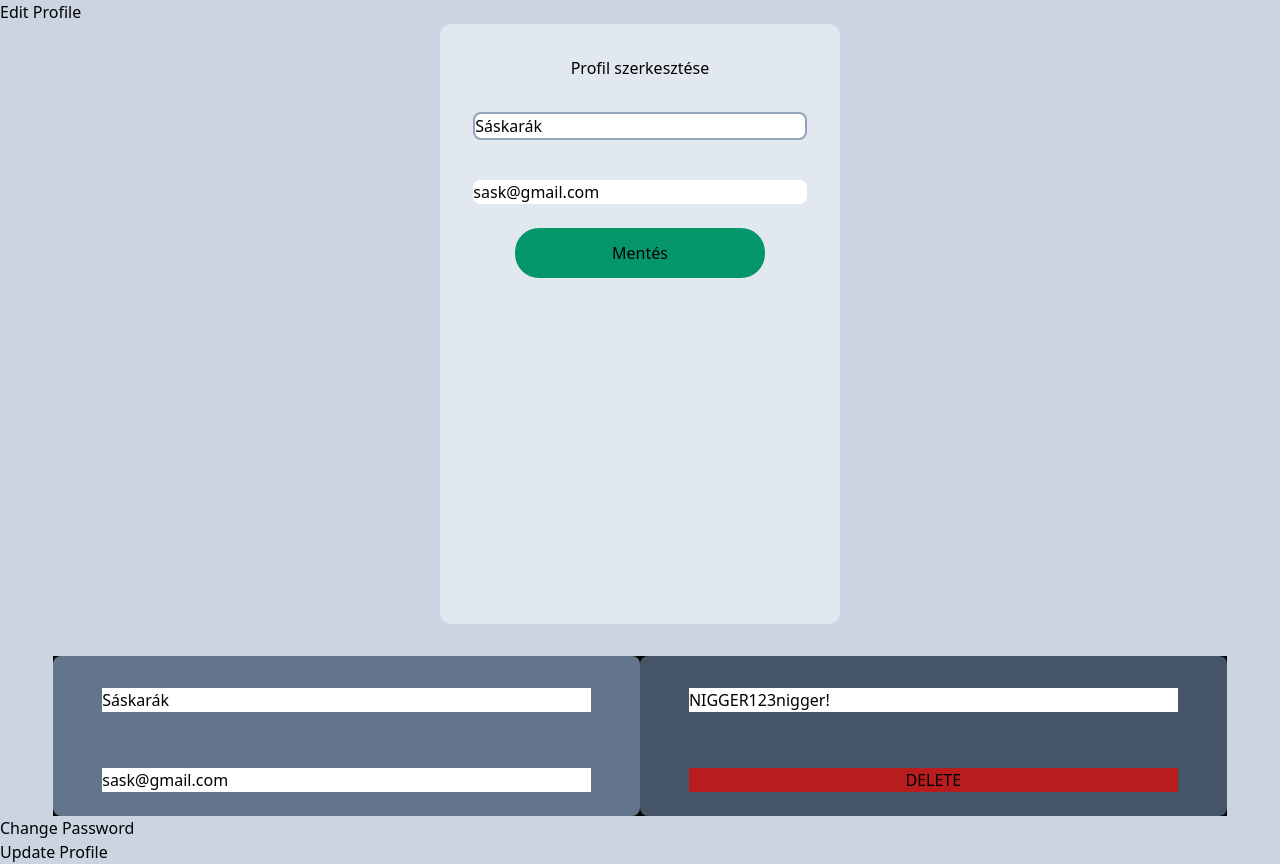
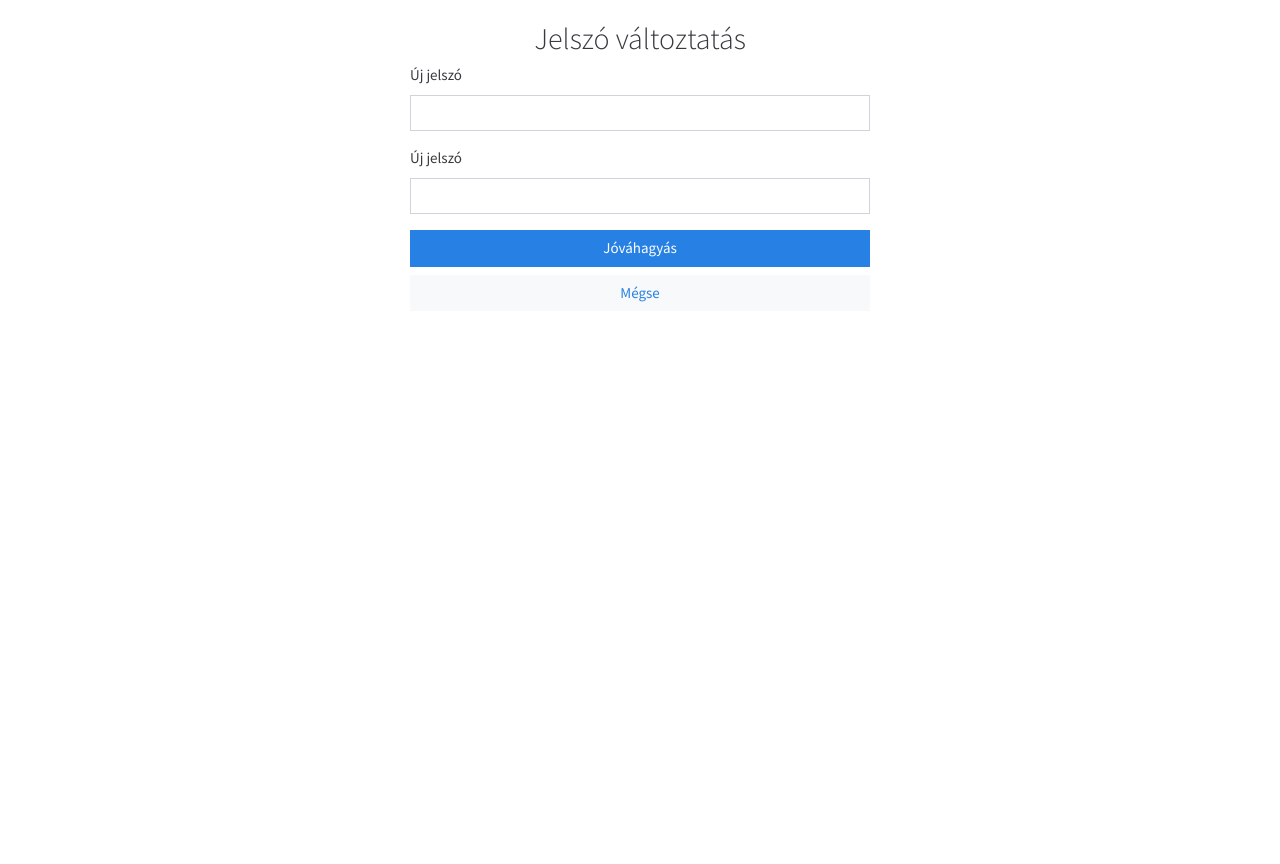
Before and after one commit to GereDaniel/hardverapro, a PHP site: page /pages/profile.php in a window 1280 px wide. After the commit the page ends 302 px from the top, so only its background shows below. Run offline with PHP 8.4, Linux system fonts and the light colour scheme; a user stored in the database is signed in; data comes from the database, SQL or seed files in the repository; some libraries are stand-ins or nearby versions.

Commit message:
veglegesites

```diff
--- a/pages/navbar.php
+++ b/pages/navbar.php
@@ -65,7 +65,7 @@
       else {
         echo"pages/profile.php";
       }
-        ?>" class="block px-4 py-2 text-gray-800 hover:bg-gray-100">Edit Profile</a></li>
+        ?>" class="block px-4 py-2 text-gray-800 hover:bg-gray-100">Jelszó változtatás</a></li>
         <li><a href="<?php
         if(file_exists("hirdcreate.php")) {
           echo"hirdcreate.php";
@@ -81,7 +81,7 @@
       else {
         echo"pages/logout.php";
       }
-        ?>" class="block px-4 py-2 text-gray-800 hover:bg-red-600">Logout</a></li>
+        ?>" class="block px-4 py-2 text-gray-800 hover:bg-red-600">Kijelentkezés</a></li>
             </ul>
           </li>
             <?php } else {?>
--- a/pages/profile.php
+++ b/pages/profile.php
@@ -1,5 +1,5 @@
 
-<?php
+<!--<?php
 session_start();
 require_once '../includes/config.php'; // Include your database configuration file
 
@@ -43,52 +43,144 @@ if ($_SERVER['REQUEST_METHOD'] == 'POST') {
     <title>Edit Profile</title>
     <script src="https://cdn.tailwindcss.com"></script>
 </head>
-<body class="bg-slate-300">
-    <h1>Edit Profile</h1>
-    <?php
-    if (isset($_SESSION['success'])) {
-        echo "<p style='color: green;'>".$_SESSION['success']."</p>";
-        unset($_SESSION['success']);
-    }
-    if (isset($_SESSION['error'])) {
-        echo "<p style='color: red;'>".$_SESSION['error']."</p>";
-        unset($_SESSION['error']);
-    }
-    ?>
-    <form method="post" action="profile.php">
+<body class="bg-gray-100 flex items-center justify-center min-h-screen">
+    <div class="bg-white p-8 rounded-lg shadow-lg w-full max-w-lg">
+        <h1 class="text-2xl font-bold text-gray-800 mb-6 text-center">Jelszó változtatás</h1>
+
+            <div>
+                <label for="regjel" class="block text-gray-700 font-medium">Régi Jelszó</label>
+                <input type="text" name="regjel" id="regjel" required
+                    class="w-full mt-1 p-2 border border-gray-300 rounded-lg focus:outline-none focus:ring-2 focus:ring-blue-500">
+            </div>
+
+            <div>
+                <label for="ujjel" class="block text-gray-700 font-medium">Új Jelszó</label>
+                <input type="text" name="ujjel" id="ujjel" required
+                    class="w-full mt-1 p-2 border border-gray-300 rounded-lg focus:outline-none focus:ring-2 focus:ring-blue-500">
+            </div>
+
+            <div>
+                <label for="ujjel" class="block text-gray-700 font-medium">Új Jelszó</label>
+                <input type="text" name="ujjel" id="ujjel" required
+                    class="w-full mt-1 p-2 border border-gray-300 rounded-lg focus:outline-none focus:ring-2 focus:ring-blue-500">
+            </div>
 
 
-    <div class="w-[400px] h-[600px] bg-slate-200 m-auto rounded-xl">
-        <div class="w-full pt-8 text-center">Profil szerkesztése</div>
-        <input type="text" name="nev" id="nev" value="Sáskarák" class="mt-8 w-5/6 mx-auto flex rounded-lg border-2 border-slate-400"><br>
-        <input type="text" name="email" id="email" value="sask@gmail.com" class="mt-4 w-5/6 mx-auto flex rounded-lg"><br>
-        <input type="submit" value="Mentés" class="w-[250px] h-[50px] bg-emerald-600 rounded-3xl mx-auto flex cursor-pointer hover:bg-emerald-700">
+            <button type="submit" class="w-full bg-blue-600 text-white py-2 rounded-lg hover:bg-blue-700 transition">Hirdetés Feltöltése</button>
 
     </div>
+</body>
+</html>-->
+<?php
+// Initialize the session
+
+// Check if the user is logged in, if not then redirect to login page
+if(!isset($_SESSION['loggedin']) || $_SESSION['loggedin'] !== true){
+    header('location: login.php');
+    exit;
+}
+
+// Include config file
+require_once '../includes/config.php';
+
+// Define variables and initialize with empty values
+$new_password = $confirm_password = '';
+$new_password_err = $confirm_password_err = '';
+
+// Processing form data when form is submitted
+if($_SERVER['REQUEST_METHOD'] == 'POST'){
+
+    // Validate new password
+    if(empty(trim($_POST['new_password']))){
+        $new_password_err = 'Please enter the new password.';
+    } elseif(strlen(trim($_POST['new_password'])) < 6){
+        $new_password_err = 'Password must have atleast 6 characters.';
+    } else{
+        $new_password = trim($_POST['new_password']);
+    }
+
+    // Validate confirm password
+    if(empty(trim($_POST['confirm_password']))){
+        $confirm_password_err = 'Please confirm the password.';
+    } else{
+        $confirm_password = trim($_POST['confirm_password']);
+        if(empty($new_password_err) && ($new_password != $confirm_password)){
+            $confirm_password_err = 'Password did not match.';
+        }
+    }
+
+    // Check input errors before updating the database
+    if(empty($new_password_err) && empty($confirm_password_err)){
+        // Prepare an update statement
+        $sql = 'UPDATE users SET password = ? WHERE id = ?';
+
+        if($stmt = $mysql_db->prepare($sql)){
+            // Set parameters
+            $param_password = password_hash($new_password, PASSWORD_DEFAULT);
+            $param_id = $_SESSION["id"];
+
+            // Bind variables to the prepared statement as parameters
+            $stmt->bind_param("si", $param_password, $param_id);
 
 
-    <div class="flex w-11/12 h-40 bg-black mx-auto mt-8">
-        <div class="flex-1 w-1/2 h-full bg-slate-500 rounded-lg">
-            <input type="text" name="nev" id="nev" value="Sáskarák" class="mt-8 w-5/6 mx-auto flex"><br>
-            <input type="text" name="email" id="email" value="sask@gmail.com" class="mt-8 w-5/6 mx-auto flex"><br>
+            // Attempt to execute the prepared statement
+            if($stmt->execute()){
+                // Password updated successfully. Destroy the session, and redirect to login page
+                session_destroy();
+                header("location: login.php");
+                exit();
+            } else{
+                echo "Oops! Something went wrong. Please try again later.";
+            }
 
-        </div>
-        <div class="flex-1 w-1/2 h-full bg-slate-600 rounded-lg">
-            <input type="text" name="jelszo" id="jelszo" value="NIGGER123nigger!" class="mt-8 w-5/6 mx-auto flex"><br>
-            <div class="mt-8 w-5/6 h-6 mx-auto flex bg-red-700 " ><p class="text-center w-full">DELETE</p></div>
-        </div>
-    </div>
-    <!--   <label for="username">Username:</label>
-        <input type="text" id="username" name="username" value="<?php echo htmlspecialchars($user['username']); ?>" required><br>
+            // Close statement
+            $stmt->close();
+        }
 
-        <label for="email">Email:</label>
-        <input type="email" id="email" name="email" value="<?php echo htmlspecialchars($user['email']); ?>" required><br>
--->
+        // Close connection
+        $mysql_db->close();
+    }
+}
+?>
 
-        <a href="pass_change.php">Change Password</a><br>
+<!DOCTYPE html>
+<html lang="en">
+<head>
+    <meta charset="UTF-8">
+    <title>Reset Password</title>
+    <link href="https://stackpath.bootstrapcdn.com/bootswatch/4.4.1/cosmo/bootstrap.min.css" rel="stylesheet" integrity="sha384-qdQEsAI45WFCO5QwXBelBe1rR9Nwiss4rGEqiszC+9olH1ScrLrMQr1KmDR964uZ" crossorigin="anonymous">
+    <style type="text/css">
+        .wrapper{
+            width: 500px;
+            padding: 20px;
+        }
+        .wrapper h2 {text-align: center}
+        .wrapper form .form-group span {color: red;}
+    </style>
+</head>
+<body>
+    <main class="container wrapper">
+        <section>
+            <h2>Jelszó változtatás</h2>
 
-        <input type="submit" value="Update Profile">
-    </form>
+            <form action="<?php echo htmlspecialchars($_SERVER["PHP_SELF"]); ?>" method="post">
+                <div class="form-group <?php echo (!empty($new_password_err)) ? 'has-error' : ''; ?>">
+                    <label>Új jelszó</label>
+                    <input type="password" name="new_password" class="form-control" value="<?php echo $new_password; ?>">
+                    <span class="help-block"><?php echo $new_password_err; ?></span>
+                </div>
+                <div class="form-group <?php echo (!empty($confirm_password_err)) ? 'has-error' : ''; ?>">
+                    <label>Új jelszó</label>
+                    <input type="password" name="confirm_password" class="form-control">
+                    <span class="help-block"><?php echo $confirm_password_err; ?></span>
+                </div>
+                <div class="form-group">
+                    <input type="submit" class="btn btn-block btn-primary" value="Jóváhagyás">
+                    <a class="btn btn-block btn-link bg-light" href="../index.php">Mégse</a>
+                </div>
+            </form>
+        </section>
+    </main>
+</body>
 
-</body>
 </html>
```
Also changed, not shown: js/main.js (deleted, +0 -65 lines), pages/pass_change.php (deleted, +0 -126 lines), 2 other files.
